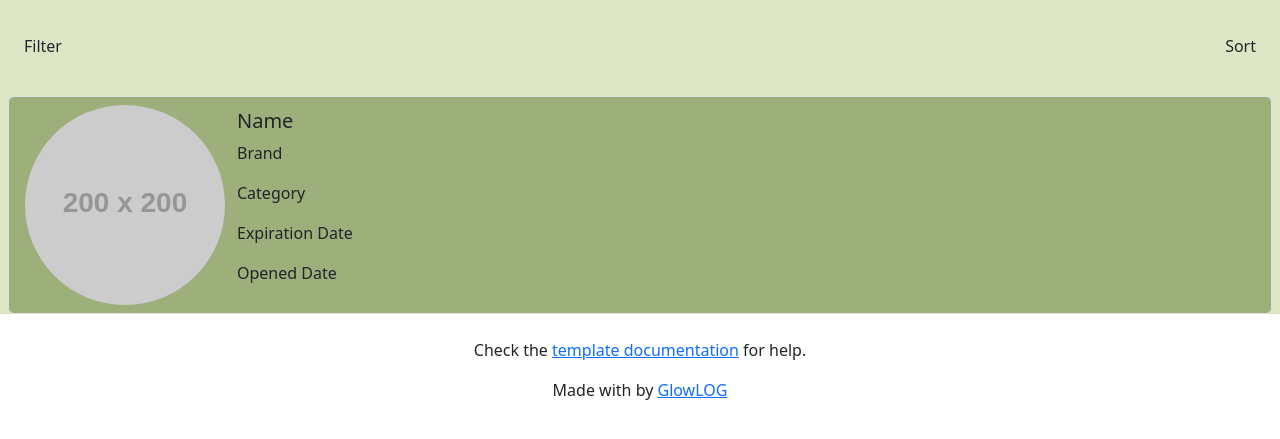
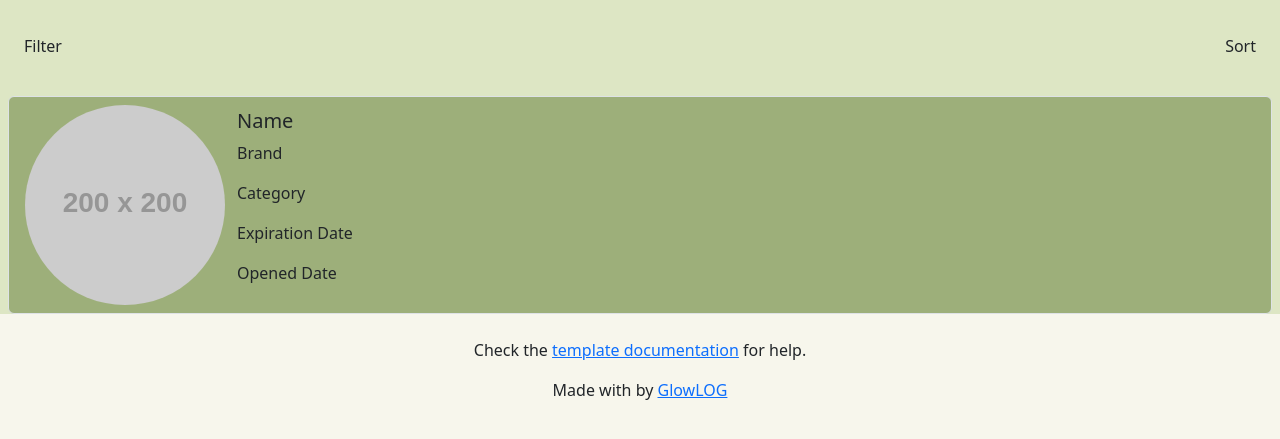
Before and after one commit to 4GeeksAcademy/mia-79-Final-Project-Glow-Log, a React app: page index.html in a window 1280 px wide. Shown: the part 89-528 px from the top of the page. Built offline with nearby package versions, Linux system fonts and the light colour scheme; no server answers; placeholder pictures from the web are drawn by us; some icons are missing.

Commit message:
fix index class

```diff
--- a/index.html
+++ b/index.html
@@ -4,7 +4,7 @@
     <meta charset="UTF-8" />
     <title>Glow Log</title>
   </head>
-  <body>
+  <body class="gl-bg">
     <div id="root"></div>
     <script type="module" src="/src/front/main.jsx"></script>
   </body>
```
